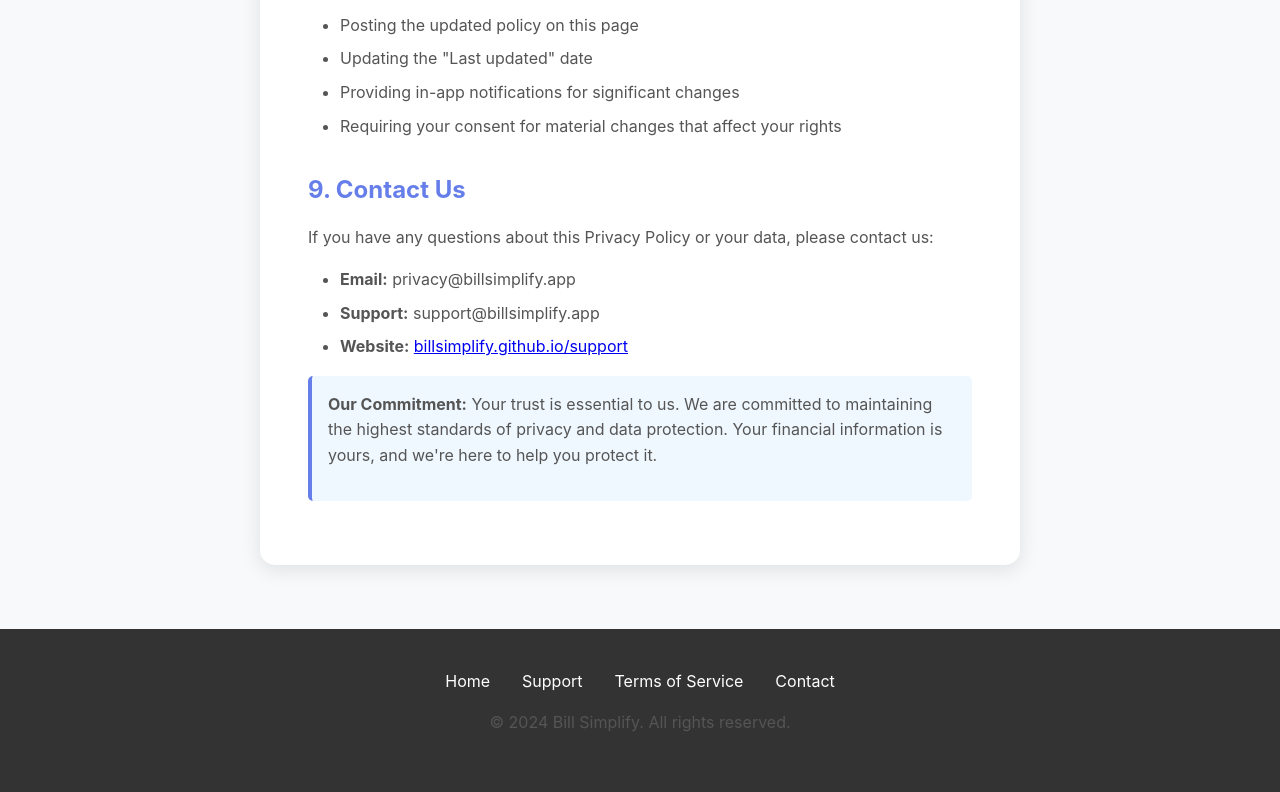
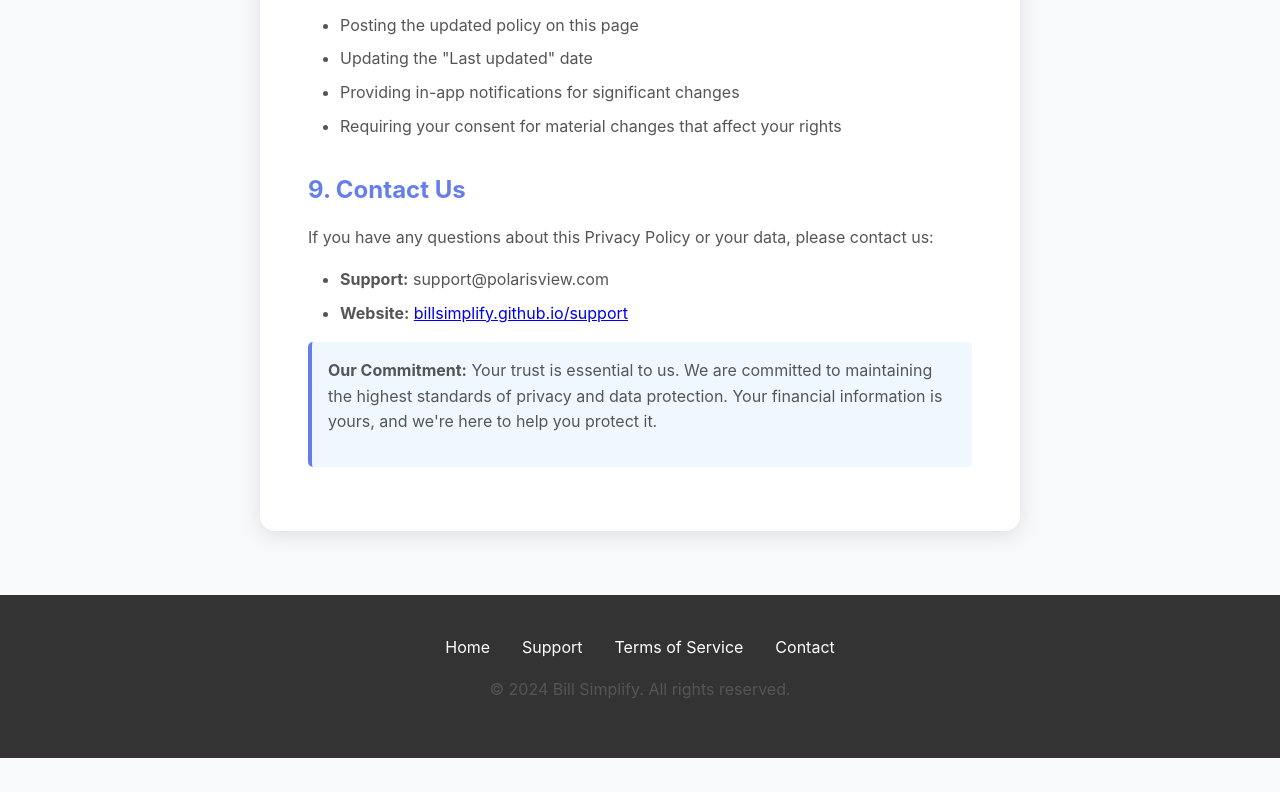
Before and after one commit to IsaiasBatistaGit/billsimplify.github.io, a plain HTML site: page privacy.html in a window 1280 px wide. Shown: the part 3419-4211 px from the top of the page. After the commit the page ends 4177 px from the top, so only its background shows below. Drawn offline with Linux system fonts and the light colour scheme.

Commit message:
Update privacy.html

```diff
--- a/privacy.html
+++ b/privacy.html
@@ -292,8 +292,7 @@
             <p>If you have any questions about this Privacy Policy or your data, please contact us:</p>
 
             <ul>
-                <li><strong>Email:</strong> privacy@billsimplify.app</li>
-                <li><strong>Support:</strong> support@billsimplify.app</li>
+                <li><strong>Support:</strong> support@polarisview.com</li>
                 <li><strong>Website:</strong> <a href="https://billsimplify.github.io/support">billsimplify.github.io/support</a></li>
             </ul>
 
@@ -309,7 +308,7 @@
                 <a href="index.html">Home</a>
                 <a href="support.html">Support</a>
                 <a href="terms.html">Terms of Service</a>
-                <a href="mailto:support@billsimplify.app">Contact</a>
+                <a href="mailto:support@polarisview.com">Contact</a>
             </div>
             <p>&copy; 2024 Bill Simplify. All rights reserved.</p>
         </div>
```
